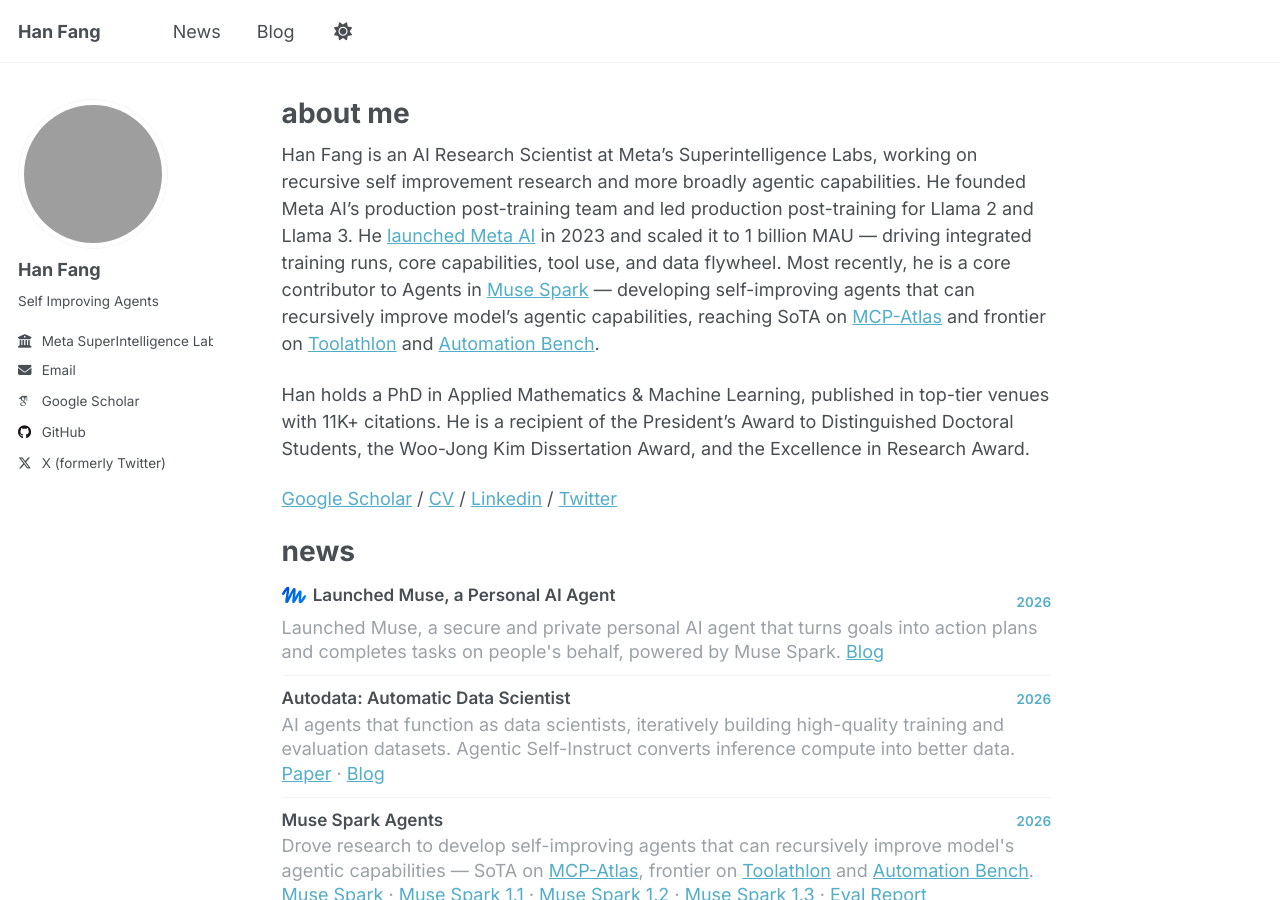
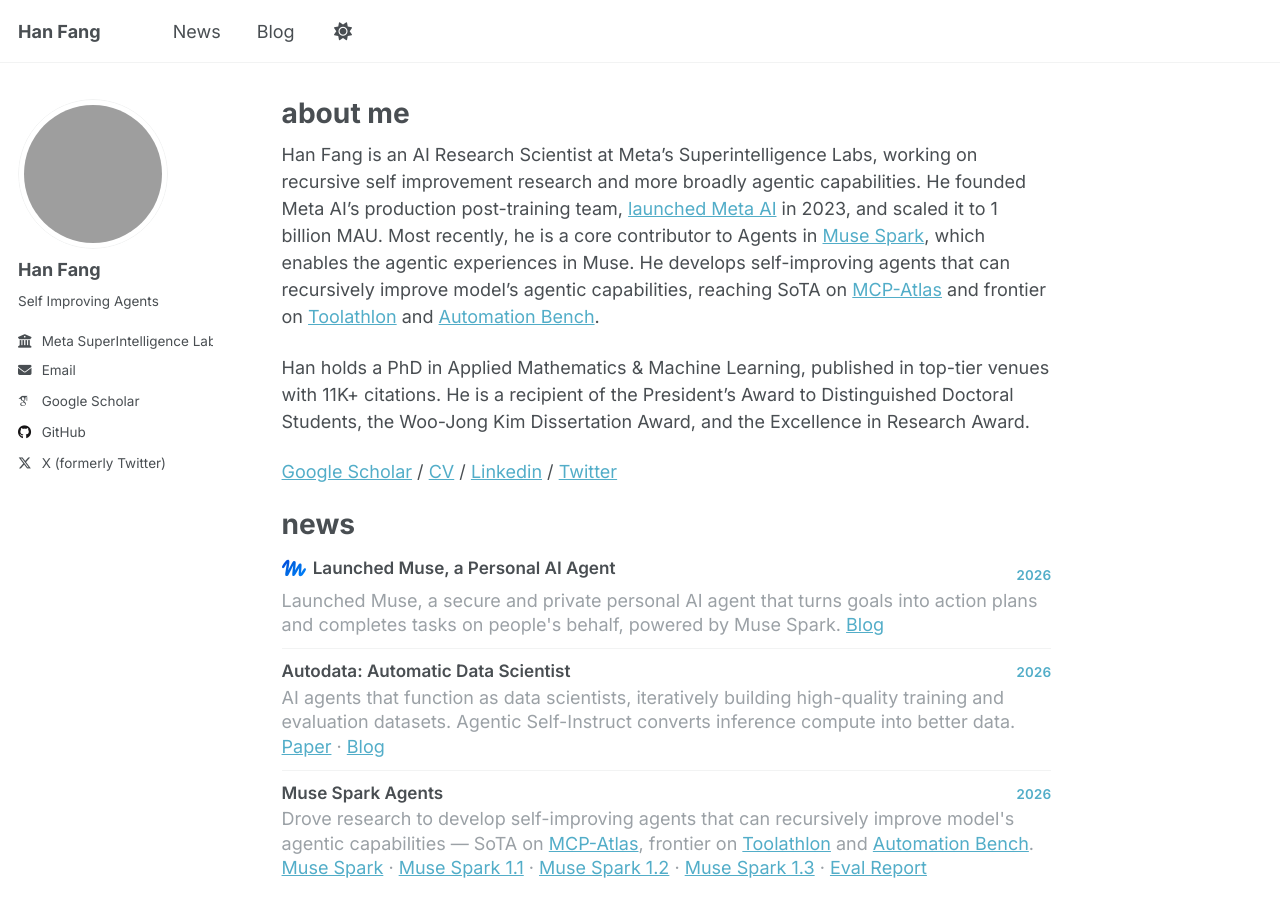
Before and after one commit to hanfang/hanfang.github.io, a Jekyll site: the page built from _pages/about.md, in a window 1280 px wide and 900 px high. Built offline with Jekyll 4.4.1, drawn with Linux system fonts in a browser that asks for light colours; some web fonts are replaced.

Commit message:
Update homepage introduction

```diff
--- a/_pages/about.md
+++ b/_pages/about.md
@@ -7,7 +7,7 @@
   - /about.html
 ---
 
-Han Fang is an AI Research Scientist at Meta’s Superintelligence Labs, working on recursive self improvement research and more broadly agentic capabilities. He founded Meta AI’s production post-training team and led production post-training for Llama 2 and Llama 3. He [launched Meta AI](https://developers.facebook.com/videos/2023/building-metas-next-generation-ai-product-experiences-with-llama/) in 2023 and scaled it to 1 billion MAU — driving integrated training runs, core capabilities, tool use, and data flywheel. Most recently, he is a core contributor to Agents in [Muse Spark](https://ai.meta.com/blog/introducing-muse-spark-meta-model-api/) — developing self-improving agents that can recursively improve model's agentic capabilities, reaching SoTA on [MCP-Atlas](https://labs.scale.com/leaderboard/mcp_atlas) and frontier on [Toolathlon](https://toolathlon.xyz/docs/leaderboard) and [Automation Bench](https://zapier.com/benchmarks).
+Han Fang is an AI Research Scientist at Meta’s Superintelligence Labs, working on recursive self improvement research and more broadly agentic capabilities. He founded Meta AI’s production post-training team, [launched Meta AI](https://developers.facebook.com/videos/2023/building-metas-next-generation-ai-product-experiences-with-llama/) in 2023, and scaled it to 1 billion MAU. Most recently, he is a core contributor to Agents in [Muse Spark](https://ai.meta.com/blog/introducing-muse-spark-meta-model-api/), which enables the agentic experiences in Muse. He develops self-improving agents that can recursively improve model’s agentic capabilities, reaching SoTA on [MCP-Atlas](https://labs.scale.com/leaderboard/mcp_atlas) and frontier on [Toolathlon](https://toolathlon.xyz/docs/leaderboard) and [Automation Bench](https://zapier.com/benchmarks).
 
 Han holds a PhD in Applied Mathematics & Machine Learning, published in top-tier venues with 11K+ citations. He is a recipient of the President’s Award to Distinguished Doctoral Students, the Woo-Jong Kim Dissertation Award, and the Excellence in Research Award.
 
```
